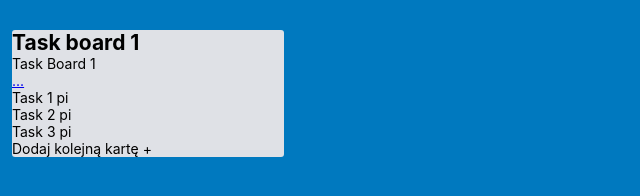
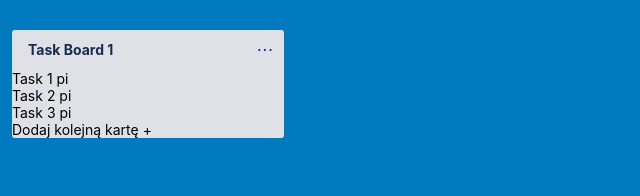
Before and after one commit to p-miszczuk/trelloboard, a plain HTML site: page index.html in a window 1280 px wide. Shown: the whole page, without its empty margins (0-640 px from the left). Drawn offline with Linux system fonts and the light colour scheme.

Commit message:
header task board styles
adding styles to the task board header

```diff
--- a/index.html
+++ b/index.html
@@ -18,7 +18,7 @@
 
                 <!-- column header -->
                 <div class="column-header">
-                    <h2>Task board 1</h2>
+                    <h2 class="hide">Task board 1</h2>
                     <div class="column-header-target" aria-label="W trakcie">Task Board 1</div>
                     <div class="column-header-extras"><a href="#">...</a></div>
                 </div>
--- a/scss/baseSettings.scss
+++ b/scss/baseSettings.scss
@@ -1,3 +1,7 @@
+//base settings
+
 $baseFontSize: 14px;
 $baseFontFamily: -apple-system,BlinkMacSystemFont,"Segoe UI",Roboto,Oxygen-Sans,Ubuntu,Cantarell,"Helvetica Neue",sans-serif;
 $baseBorderRadius: 3px;
+$baseFontBold: 400;
+$baseFontBoldExtra: 700;
--- a/scss/colors.scss
+++ b/scss/colors.scss
@@ -1,4 +1,8 @@
+//colors
 $colors: (
     bgColor: #0079bf,
-    bgColumnColor: #dfe1e6
+    bgColumnColor: #dfe1e6,
+    fontHeaderColumnColor: #172b4d,
+    headerExtrasMenuColor: #6b778c,
+    headerExtrasMenuHoverColor: #c3c7d1
 );
--- a/scss/styles.scss
+++ b/scss/styles.scss
@@ -1,9 +1,10 @@
-@import 'colors';
-@import 'baseSettings';
+@import 'colors'; //import colors file
+@import 'baseSettings'; //import baseSettings file
 
-@function color($key) {
-    @if map-has-key($colors, $key) {
-      @return map-get($colors, $key);
+//map function setting colors
+@function color($get) {
+    @if map-has-key($colors, $get) {
+      @return map-get($colors, $get);
     }
 
     @return null;
@@ -13,6 +14,7 @@
     margin: 0;
     padding: 0;
     box-sizing: border-box;
+    width: 100%;
 }
 
 body {
@@ -52,6 +54,61 @@ body {
             max-height: 100%;
             position: relative;
             cursor: pointer;
+
+            .column-header {
+
+                display: flex;
+                padding: 10px 8px;
+                width: 100%;
+
+                .column-header-target {
+                    overflow: hidden;
+                    word-wrap: break-word;
+                    display: block;
+                    height: 28px;
+                    resize: none;
+                    border: none;
+                    color: color(fontHeaderColumnColor);
+                    background: transparent;
+                    font-weight: $baseFontBoldExtra;
+                    pointer-events: none;
+                    padding: 4px 8px;
+                    margin: -4px 0;
+                    flex-grow: 1;
+                    line-height: 20px;
+                    cursor: pointer;
+                }
+                .column-header-extras {
+                    display: block;
+                    box-sizing: border-box;
+                    width: 30px;
+                    height: 25px;
+                    text-align: center;
+                    margin: -4px;
+                    line-height: 19px;
+
+                    a {
+                        text-decoration: none;
+                        display: block;
+                        font-weight: $baseFontBold;
+                        font-size: 16px;
+                        letter-spacing: 1px;
+                        color: color(headerAndAddElemColor);
+                        padding: 0px 7px 9px 7px;
+                        &:hover {
+                            background-color: color(headerExtrasMenuHoverColor);
+                            border-radius: 3px;
+                        }
+                    }
+
+                }
+            }
         }
     }
 }
+
+.hide {
+    display: none;
+    text-indent: -9999px;
+    height: 0;
+}
```
Also changed, not shown: css/styles.css, 1 other file.
